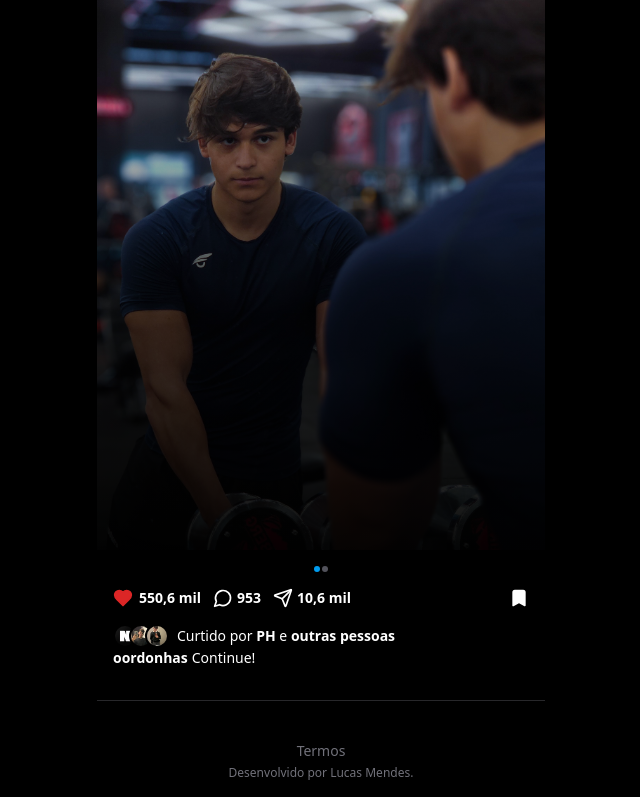
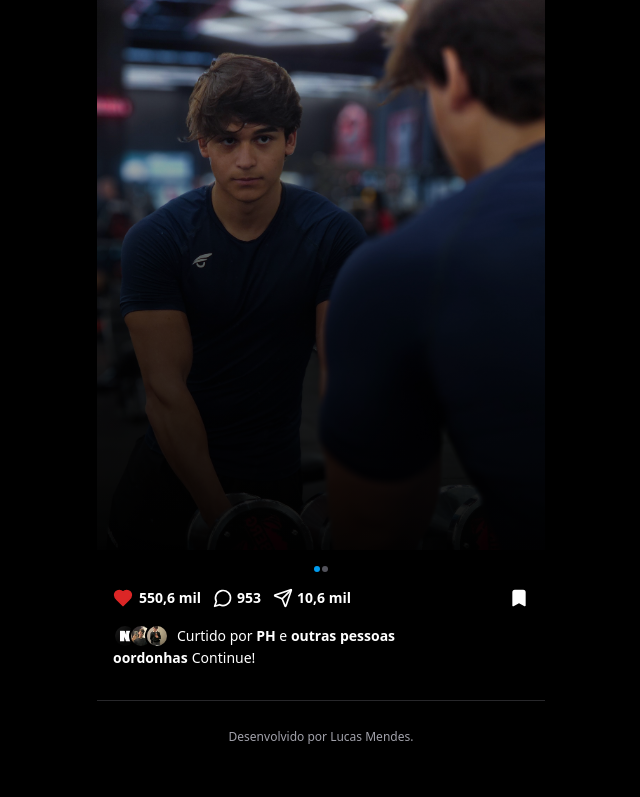
Before and after one commit to lucasfabbrim/ph, a Next.js app: page / in a window 1280 px wide. Shown: the part 1500-2297 px from the top of the page, without its empty margins (319-959 px from the left). After the commit the page ends 2261 px from the top, so only its background shows below. Built offline with nearby package versions, Linux system fonts and the light colour scheme.

Commit message:
Update page.tsx

```diff
--- a/src/app/page.tsx
+++ b/src/app/page.tsx
@@ -189,11 +189,10 @@ export default function Home() {
           <div className="mx-6 ">
             <InstagramCarouselComponent />
           </div>
-          <div className="mx-6 justify-center flex flex-col pb-4 pt-4 items-center text-center">
-            <h1 className="text-sm text-zinc-500">Termos</h1>
+          <div className="mx-6 justify-center flex flex-col pb-4 items-center text-center">
             <a
               href="https://api.whatsapp.com/send?phone=5519993356780&text=Ol%C3%A1,%20vim%20pelo%20PH%20e%20tenho%20interesse%20em%20criar%20um%20site."
-              className="text-xs text-zinc-500 pt-1"
+              className="text-xs text-zinc-400 pt-1"
             >
               Desenvolvido por Lucas Mendes.
             </a>
```
